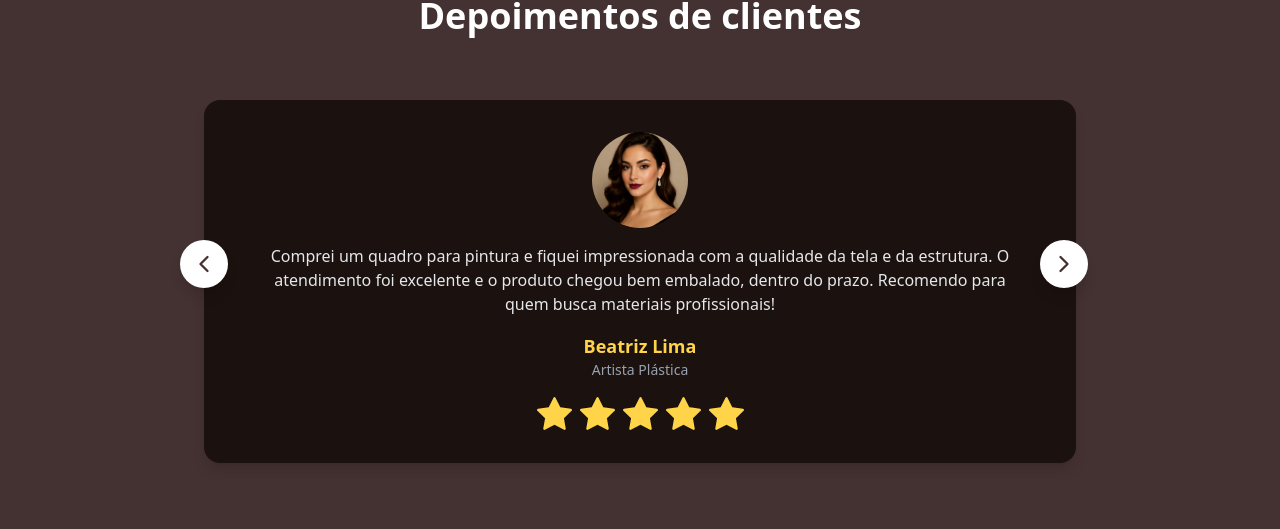
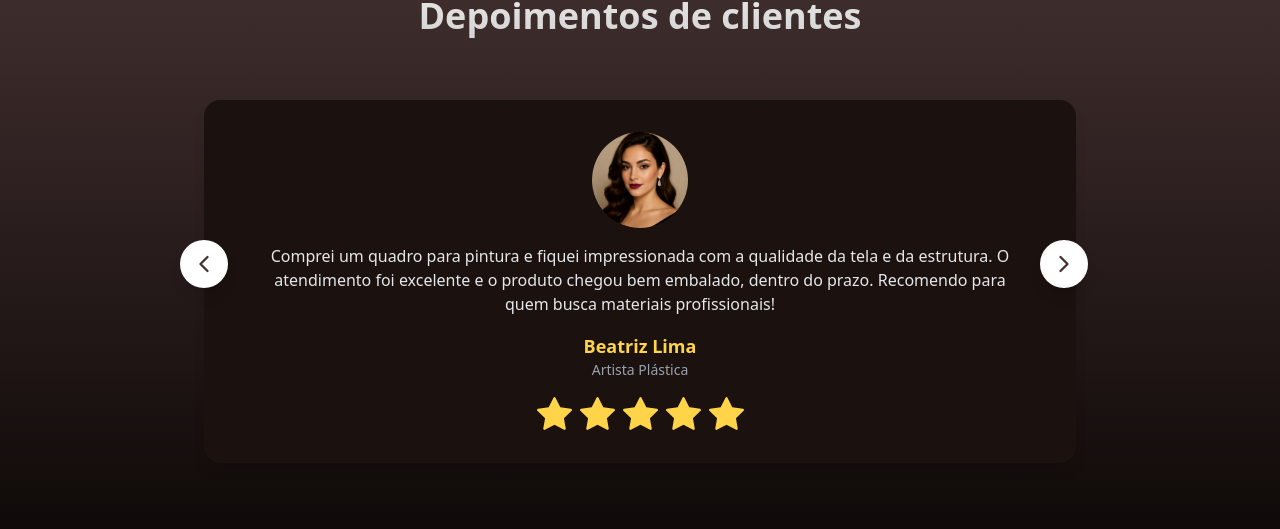
Before and after one commit to vitchin/DrawThings, a Next.js app: page / in a window 1280 px wide. Shown: the part 1541-2070 px from the top of the page. Built offline with nearby package versions, Linux system fonts and the light colour scheme.

Commit message:
[feat] ajustes testimonials

```diff
--- a/src/app/components/testimonials.tsx
+++ b/src/app/components/testimonials.tsx
@@ -36,11 +36,11 @@ export function Testimonials() {
     }
 
     return(
-        <section id="testimonialSection" className="bg-[#443131] py-16">
+        <section id="testimonialSection" className="relative bg-[#443131] py-16">
             <div className="container mx-auto px-4">
                 <h2 className="text-center font-bold text-4xl mb-12 text-white">Depoimentos de clientes</h2>
 
-                <div className="relative max-w-4xl mx-auto">
+                <div className="relative max-w-4xl mx-auto z-20">
                     {/* Carrossel de depoimentos */}
                     <div className="overflow-hidden py-4" ref={emblaRef}>
                         <div className="flex">
@@ -84,6 +84,7 @@ export function Testimonials() {
                     </button>
                 </div>
             </div>
+            <div className="absolute inset-0 bg-gradient-to-b from-transparent via-[#0e0908]/50 to-[#0e0908]/100 opacity-100"></div>
         </section>
     )
 }
```
